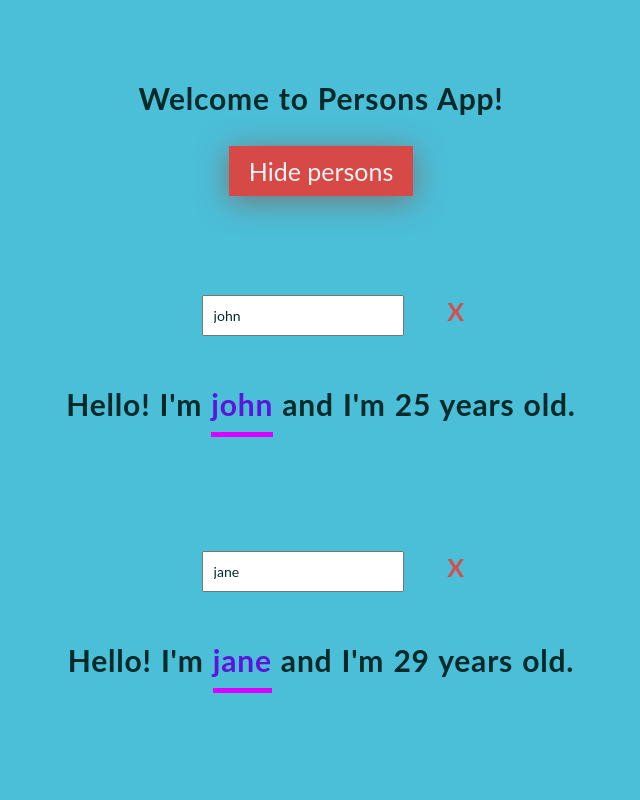
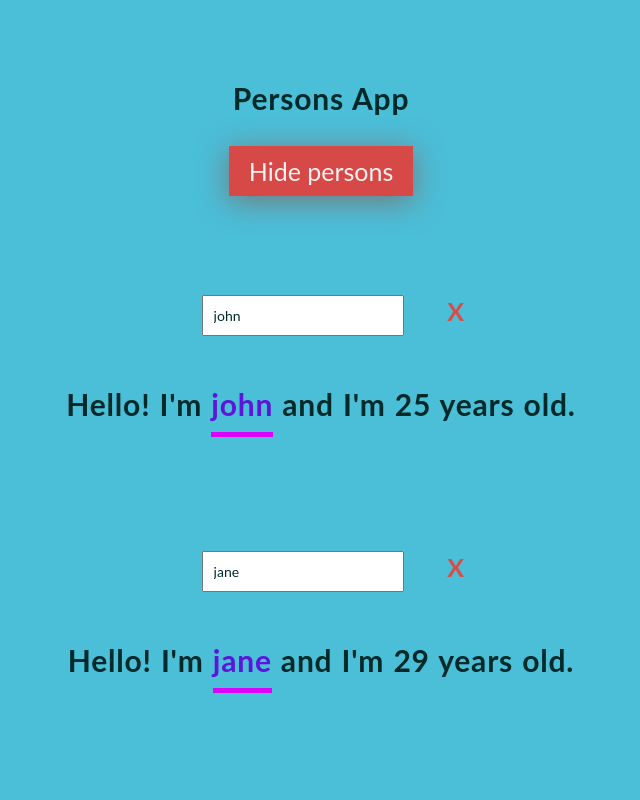
Before and after one commit to diego-c/react-complete-guide, a React app in the folder section-7-refactor/: page / in a window 1280 px wide. Shown: the top 800 px of the page, without its empty margins (319-959 px from the left). Built offline with nearby package versions, Linux system fonts and the light colour scheme.

Commit message:
section 7 lecture 80

```diff
--- a/section-7-refactor/src/components/Cockpit/Cockpit.js
+++ b/section-7-refactor/src/components/Cockpit/Cockpit.js
@@ -11,7 +11,7 @@ const Cockpit = props => {
 
     return (
         <div className={ classes.Cockpit }>
-            <h1 className={ classes.Cockpit__title }>Welcome to Persons App!</h1>
+            <h1 className={ classes.Cockpit__title }>{ props.appTitle }</h1>
             <button onClick={ props.click } className={ btnClasses.join(' ') }>{ props.show ? "Hide persons" : "Show persons" }</button>
         </div>
     );
--- a/section-7-refactor/src/containers/App.js
+++ b/section-7-refactor/src/containers/App.js
@@ -66,7 +66,9 @@ class App extends Component {
 
     return (
       <div className={ classes.App }>
-        <Cockpit show={ this.state.showPersons } click= { this.showPersonsHandler } />
+        <Cockpit show={ this.state.showPersons }
+         click= { this.showPersonsHandler }
+         appTitle={ this.props.title } />
       { persons }
       </div>
     )
--- a/section-7-refactor/src/index.js
+++ b/section-7-refactor/src/index.js
@@ -4,5 +4,5 @@ import './index.css';
 import App from './containers/App';
 import registerServiceWorker from './registerServiceWorker';
 
-ReactDOM.render(<App />, document.getElementById('root'));
+ReactDOM.render(<App title="Persons App" />, document.getElementById('root'));
 registerServiceWorker();
```
